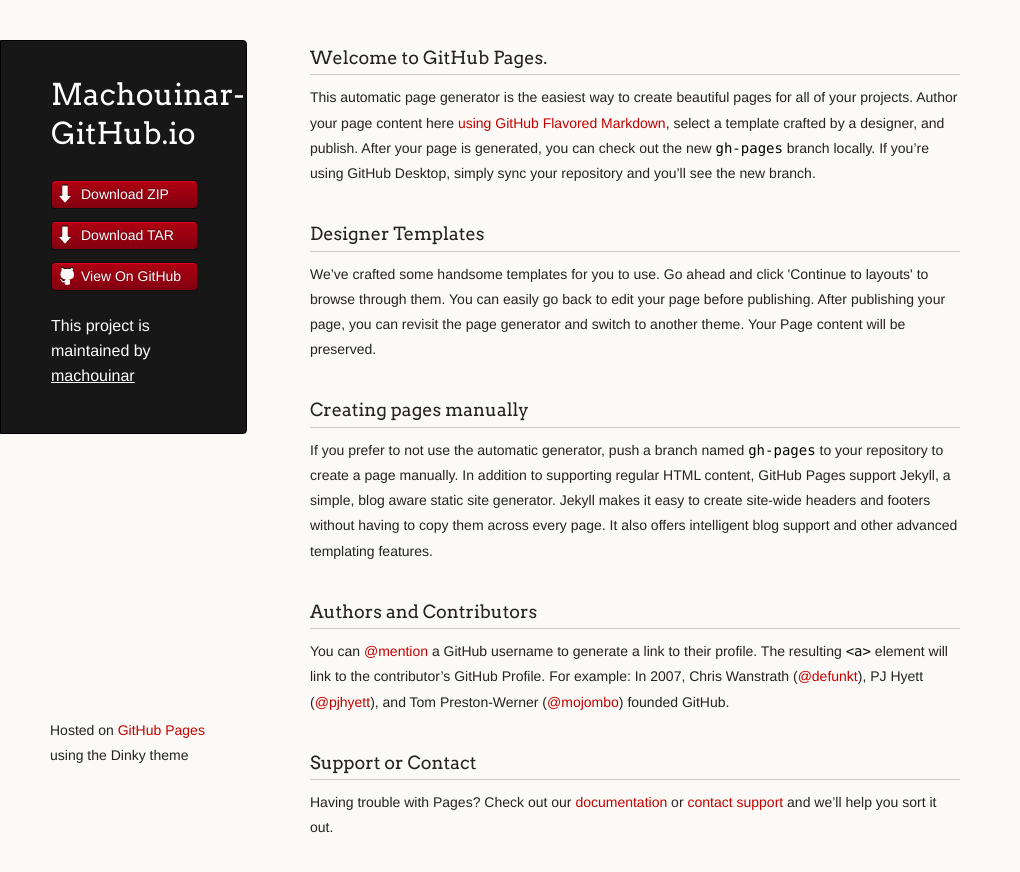
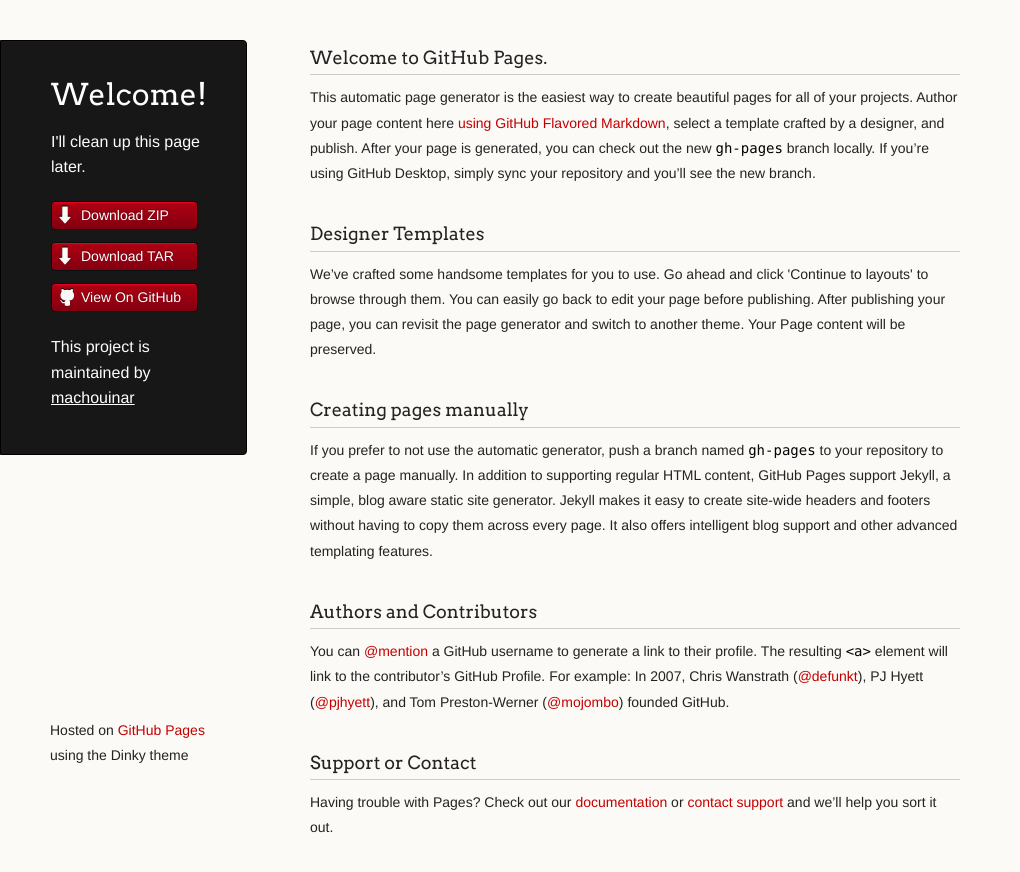
Before and after one commit to machouinar/machouinar-github.io, a plain HTML site: page index.html in a window 1280 px wide. Shown: the whole page, without its empty margins (0-1020 px from the left). Drawn offline with Linux system fonts and the light colour scheme.

Commit message:
Update index.html

```diff
--- a/index.html
+++ b/index.html
@@ -3,7 +3,7 @@
   <head>
     <meta charset="utf-8">
     <meta http-equiv="X-UA-Compatible" content="chrome=1">
-    <title>Machouinar-GitHub.io by machouinar</title>
+    <title>Mark's GitHub Page</title>
 
     <link rel="stylesheet" href="stylesheets/styles.css">
     <link rel="stylesheet" href="stylesheets/github-light.css">
@@ -16,8 +16,8 @@
   <body>
     <div class="wrapper">
       <header>
-        <h1 class="header">Machouinar-GitHub.io</h1>
-        <p class="header"></p>
+        <h1 class="header">Welcome!</h1>
+        <p class="header">I'll clean up this page later.</p>
 
         <ul>
           <li class="download"><a class="buttons" href="https://github.com/machouinar/machouinar-github.io/zipball/master">Download ZIP</a></li>
```
